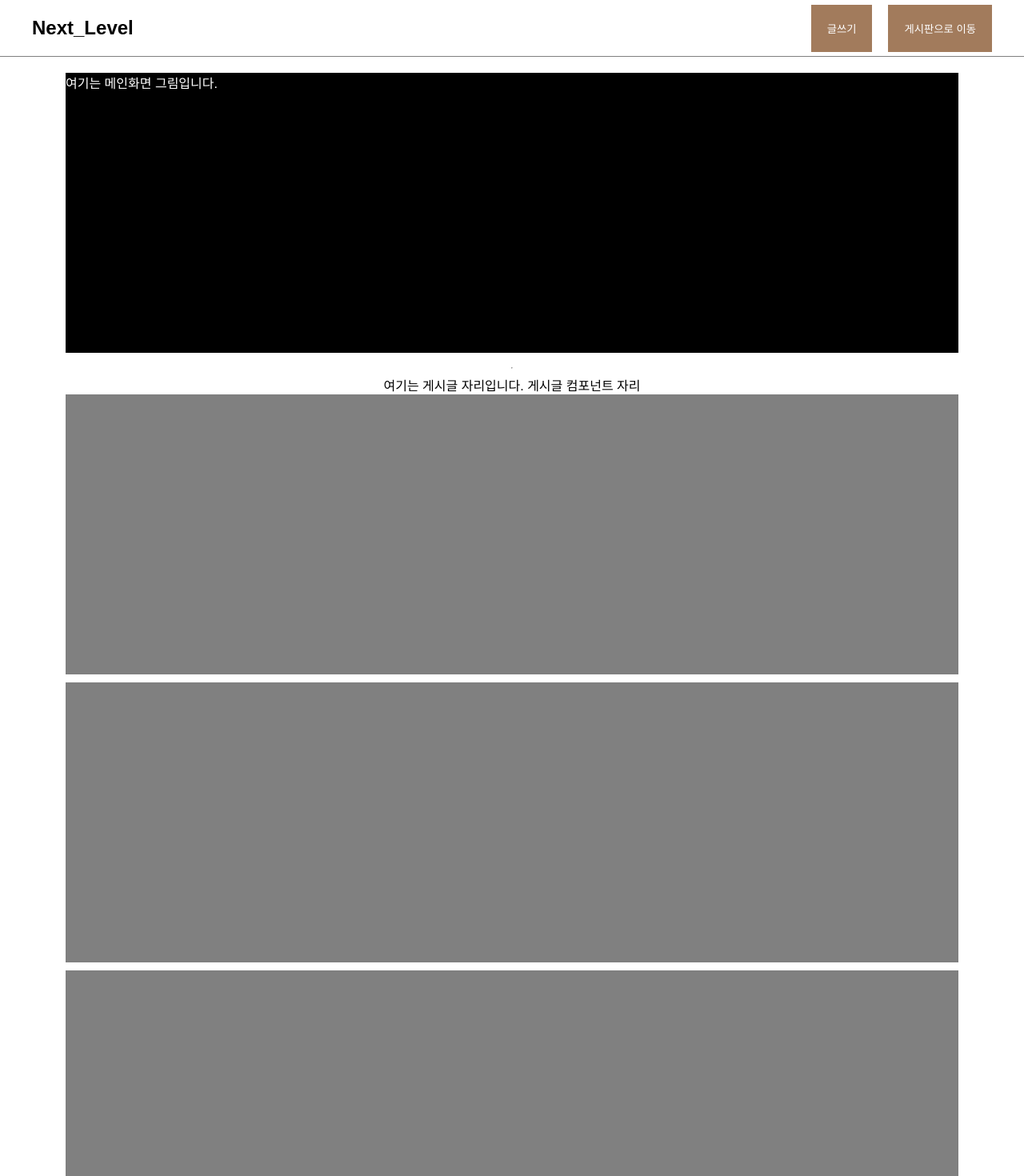
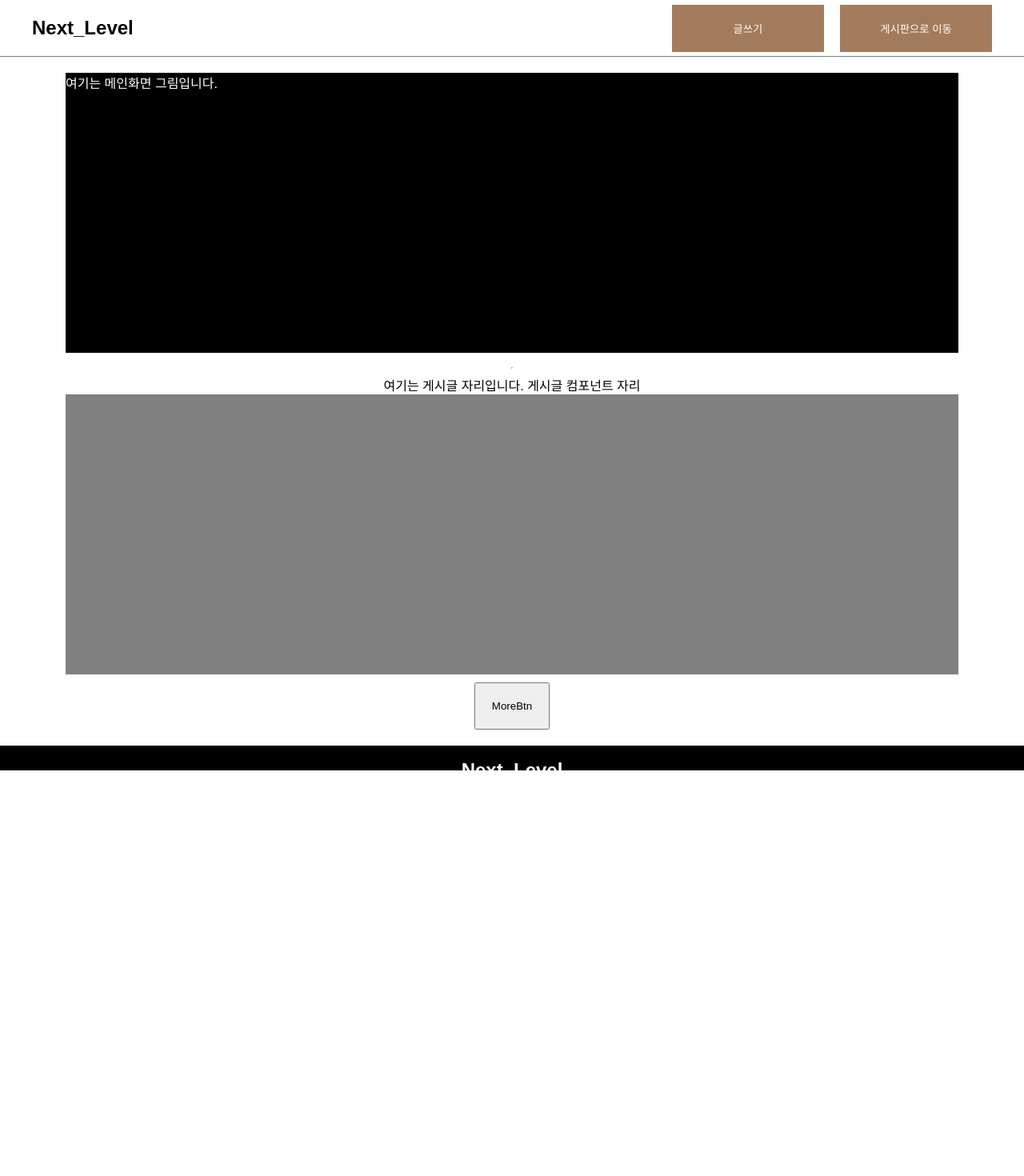
Before and after one commit to next-level-front/travel-board, a React (Create React App) app in the folder travel-board-app/: page / in a window 1280 px wide. Shown: the top 1470 px of the page at 80% size. After the commit the page ends 993 px from the top, so only its background shows below. Built offline with nearby package versions, Linux system fonts and the light colour scheme.

Commit message:
데이터 전송 부분 구현

```diff
--- a/travel-board-app/package.json
+++ b/travel-board-app/package.json
@@ -9,6 +9,7 @@
     "react": "^18.3.1",
     "react-dom": "^18.3.1",
     "react-scripts": "5.0.1",
+    "styled-components": "^6.1.11",
     "web-vitals": "^2.1.4"
   },
   "scripts": {
@@ -34,5 +35,8 @@
       "last 1 firefox version",
       "last 1 safari version"
     ]
+  },
+  "devDependencies": {
+    "@babel/plugin-proposal-private-property-in-object": "^7.21.11"
   }
 }
--- a/travel-board-app/src/App.js
+++ b/travel-board-app/src/App.js
@@ -1,30 +1,117 @@
-import logo from './logo.svg';
-import './App.css';
-import MainPage from './components/MainPage';
+import React from 'react';
+import styled from 'styled-components';
+import { MyProvider } from './contexts/MyContext';
+
+// 전체 페이지 컨테이너
+const PageContainer = styled.div`
+  height: auto;
+  min-height: 100%;
+  padding-bottom: 30px;
+  font-family: Arial, sans-serif;
+`;
+
+// 헤더
+const Header = styled.header`
+  display: flex;
+  justify-content: space-between;
+  padding: 5px 40px;
+  background-color: #fff;
+  border-bottom: 1px solid gray;
+  position: sticky;
+  top: 0; /* 도달했을 때 고정시킬 위치 */
+  z-index: 10;
+`;
+
+const Logo = styled.h1`
+  font-size: 24px;
+  font-weight: bold;
+`;
+
+const Nav = styled.nav`
+  display: flex;
+  flex-direction: row;
+  align-items: center;
+`;
+
+const NavLink = styled.a`
+  text-decoration: none;
+  color: white;
+  width: 150px;
+  text-align: center;
+`;
+
+const NavBtn = styled.button`
+  padding: 20px;
+  background-color: #A27B5C;
+  border: none;
+  margin-left: 20px;
+  display: flex;
+  align-items: center;
+  justify-content: center;
+`;
+
+const Section = styled.section`
+  display: flex;
+  flex-direction: column;
+  align-items: center;
+  padding: 20px;
+`;
+
+const FirstArticle = styled.div`
+  width: 90%;
+  height: 350px;
+  background-color: #000;
+  color: white;
+  margin-bottom: 10px;
+`;
+
+const BoardArticle = styled.div`
+    width: 90%;
+    height: 350px;
+    color: white;
+    background-color: gray;
+    margin-bottom: 10px;
+`;
+
+const MoreBtn = styled.button`
+  padding: 20px;
+`;
+
+const Footer = styled.footer`
+  border-top: 1px solid black;
+  height: 30px;
+  text-align: center;
+  background-color: black;
+  color: white;
+`;
 
 const App = () => {
-  return <MainPage />;
-}
-
-// function App() {
-//   return (
-//     <div className="App">
-//       <header className="App-header">
-//         <img src={logo} className="App-logo" alt="logo" />
-//         <p>
-//           Edit <code>src/App.js</code> and save to reload.
-//         </p>
-//         <a
-//           className="App-link"
-//           href="https://reactjs.org"
-//           target="_blank"
-//           rel="noopener noreferrer"
-//         >
-//           Learn React
-//         </a>
-//       </header>
-//     </div>
-//   );
-// }
+  return (
+    <MyProvider>
+      <PageContainer>
+        <Header>
+          <Logo>Next_Level</Logo>
+          <Nav>
+            <NavBtn><NavLink href="#">글쓰기</NavLink></NavBtn>
+            <NavBtn><NavLink href="#">게시판으로 이동</NavLink></NavBtn>
+          </Nav>
+        </Header>
+        <Section>
+          <FirstArticle>
+            여기는 메인화면 그림입니다.
+          </FirstArticle>
+          <hr />
+          여기는 게시글 자리입니다.
+          게시글 컴포넌트 자리
+          <BoardArticle />
+          <MoreBtn>MoreBtn</MoreBtn>
+        </Section>
+        <Footer>
+          <Logo>Next_Level</Logo>
+        </Footer>
+      </PageContainer>
+    </MyProvider>
+  );
+};
 
 export default App;
--- a/travel-board-app/src/components/MainPage.js
+++ /dev/null
@@ -1,107 +0,0 @@
-import React from 'react';
-import styled from 'styled-components';
-// 전체 페이지 컨테이너
-const PageContainer = styled.div`
-    height: auto;
-    min-height:100%;
-    padding-bottom: 30px;
-    font-family: Arial, sans-serif;
-`;
-// 헤더
-const Header = styled.header`
-  display: flex;
-  justify-content: space-between;
-  padding: 5px 40px;
-  background-color: #fff;
-  border-bottom: 1px solid gray;
-  position: sticky;
-  top: 0px; /* 도달했을때 고정시킬 위치 */
-  z-index: 10;
-}
-`;
-const Logo = styled.h1`
-  font-size: 24px;
-  font-weight: bold;
-`;
-const Nav = styled.nav`
-  display: flex;
-  flex-direction: row;
-  align-items: center;
-`;
-const NavLink = styled.a`
-  text-decoration: none;
-  color: white;
-  width: 150px;
-  text-align: center;
-`;
-const NavBtn = styled.button`
-    padding: 20px;
-    background-color: #A27B5C;
-    border: none;
-    margin-left: 20px;
-`;
-const Section = styled.section`
-    display: flex;
-    flex-direction: column;
-    align-items: center;
-    padding: 20px;
-`;
-const Firstarticle = styled.div`
-    width: 90%;
-    height: 350px;
-    background-color: #000;
-    color: white;
-    margin-bottom:10px;
-`;
-// const Seconedarticle = styled.div`
-//     width: 90%;
-//     height: 500px;
-//     background-color: gray;
-//     color: white;
-// `;
-const BoardArticle = styled.div`
-    width: 90%;
-    height: 350px;
-    color: white;
-    background-color: gray;
-    margin-bottom: 10px;
-`;
-const MoreBtn = styled.button`
-    padding: 20px;
-`;
-const Footer = styled.footer`
-    border-top: 1px bold black;
-    height: 30px;
-    text-align: center;
-    background-color: black;
-    color: white;
-`;
-const App = () => {
-  return (
-    <PageContainer>
-      <Header>
-      <Logo>Next_Level</Logo>
-        <Nav>
-        <NavBtn><NavLink href="#">글쓰기</NavLink></NavBtn>
-        <NavBtn><NavLink href="#">게시판으로 이동</NavLink></NavBtn>
-        </Nav>
-      </Header>
-      <Section>
-        <Firstarticle>
-          여기는 메인화면 그림입니다.
-        </Firstarticle>
-        <hr />
-          여기는 게시글 자리입니다.
-          게시글 컴포넌트 자리
-          <BoardArticle/>
-          <BoardArticle/>
-          <BoardArticle/>
-          <MoreBtn>MoreBtn</MoreBtn>
-      </Section>
-      <Footer>
-      <Logo>Next_Level</Logo>
-      </Footer>
-    </PageContainer>
-  );
-};
-export default App;
--- /dev/null
+++ b/travel-board-app/src/contexts/MyContext.js
@@ -0,0 +1,25 @@
+import React, { createContext, useState } from 'react';
+
+// Context 생성
+const MyContext = createContext();
+
+// Provider 컴포넌트
+export const MyProvider = ({ children }) => {
+  const [data, setData] = useState([
+    { id: 1, title: '게시글 1', content: '첫 번째 게시글 내용' },
+    { id: 2, title: '게시글 2', content: '두 번째 게시글 내용' },
+    { id: 3, title: '게시글 3', content: '세 번째 게시글 내용' }
+  ]);
+
+  const addData = (title, content) => {
+    setData([...data, { id: data.length + 1, title, content }]);
+  };
+
+  return (
+    <MyContext.Provider value={{ data, addData }}>
+      {children}
+    </MyContext.Provider>
+  );
+};
+
+export default MyContext;
--- a/travel-board-app/src/index.js
+++ b/travel-board-app/src/index.js
@@ -1,17 +1,11 @@
 import React from 'react';
-import ReactDOM from 'react-dom/client';
+import ReactDOM from 'react-dom';
 import './index.css';
 import App from './App';
-import reportWebVitals from './reportWebVitals';
 
-const root = ReactDOM.createRoot(document.getElementById('root'));
-root.render(
+ReactDOM.render(
   <React.StrictMode>
     <App />
-  </React.StrictMode>
+  </React.StrictMode>,
+  document.getElementById('root')
 );
-
-// If you want to start measuring performance in your app, pass a function
-// to log results (for example: reportWebVitals(console.log))
-// or send to an analytics endpoint. Learn more: https://bit.ly/CRA-vitals
-reportWebVitals();
```
Also changed, not shown: 1 other file (tests, documents, lock files or other folders).
